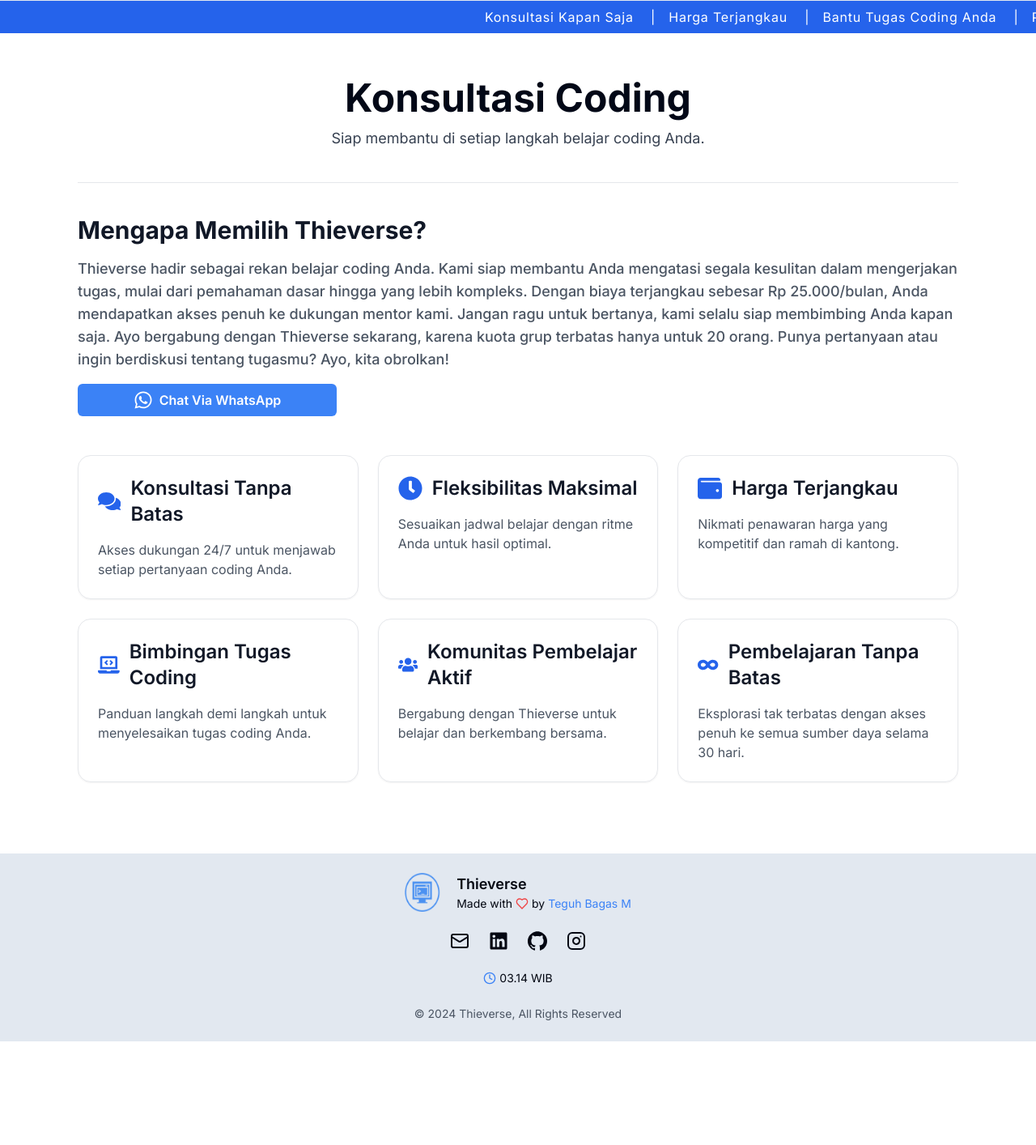
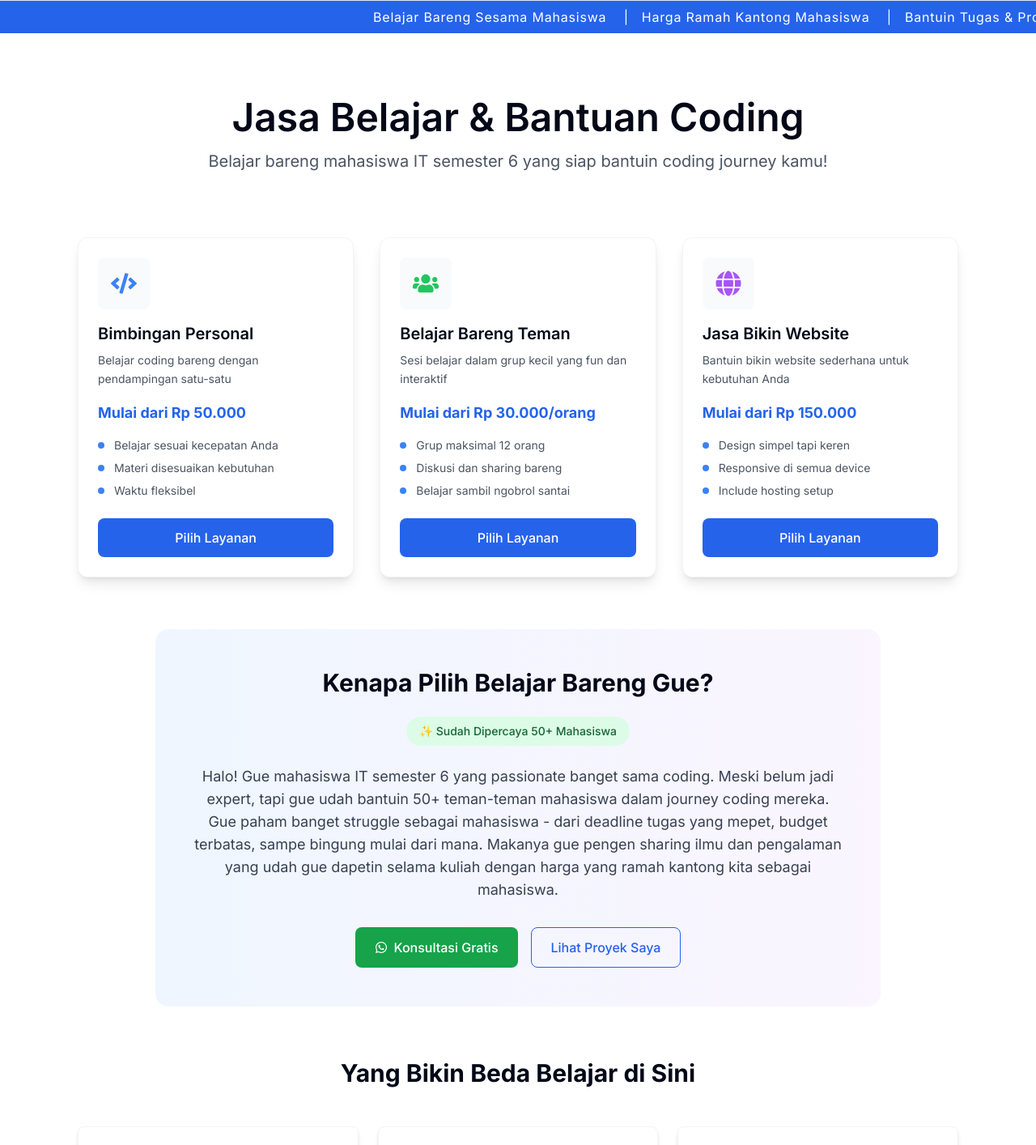
Before and after one commit to TeguhBagasM/thieverse, a Next.js app: page /konsultasi in a window 1280 px wide. Shown: the part 80-1494 px from the top of the page at 81% size. Before the commit the page ends 1366 px from the top, so only its background shows below. Built offline with nearby package versions, Linux system fonts and the light colour scheme; no server answers.

Commit message:
feat(jasa): add jasa page

```diff
--- a/app/konsultasi/page.tsx
+++ b/app/konsultasi/page.tsx
@@ -1,79 +1,172 @@
 import React from "react";
 import { Metadata } from "next";
 import InsightRoll from "@/components/insight-roll";
-import { konsulFeaturs, siteConfig } from "@/config/site";
-import { FaWhatsapp } from "react-icons/fa";
+import { jasaFeatures, siteConfig } from "@/config/site";
+import { FaWhatsapp, FaCode, FaUsers, FaGlobe } from "react-icons/fa";
 
 export const metadata: Metadata = {
-  title: `Konsultasi | ${siteConfig.name}`,
-  description: "Konsultasi",
+  title: `Layanan Jasa | ${siteConfig.name}`,
+  description: "Layanan jasa programming, mentoring, dan pengembangan website profesional",
 };
 
 const insights: string[] = [
-  "Konsultasi Kapan Saja",
-  "Harga Terjangkau",
-  "Bantu Tugas Coding Anda",
-  "Panduan untuk Pemula",
-  "Belajar Coding dari 0",
-  "Teman Belajar di Setiap Langkah",
+  "Belajar Bareng Sesama Mahasiswa",
+  "Harga Ramah Kantong Mahasiswa",
+  "Bantuin Tugas & Project Coding",
+  "Belajar Sambil Sharing Pengalaman",
+  "Teman Belajar yang Asik & Supportif",
 ];
 
-export default function KonsultasiPage() {
+const serviceCards = [
+  {
+    icon: <FaCode className="w-8 h-8 text-blue-500" />,
+    title: "Bimbingan Personal",
+    description: "Belajar coding bareng dengan pendampingan satu-satu",
+    price: "Mulai dari Rp 50.000",
+    features: ["Belajar sesuai kecepatan Anda", "Materi disesuaikan kebutuhan", "Waktu fleksibel"],
+  },
+  {
+    icon: <FaUsers className="w-8 h-8 text-green-500" />,
+    title: "Belajar Bareng Teman",
+    description: "Sesi belajar dalam grup kecil yang fun dan interaktif",
+    price: "Mulai dari Rp 30.000/orang",
+    features: [
+      "Grup maksimal 12 orang",
+      "Diskusi dan sharing bareng",
+      "Belajar sambil ngobrol santai",
+    ],
+  },
+  {
+    icon: <FaGlobe className="w-8 h-8 text-purple-500" />,
+    title: "Jasa Bikin Website",
+    description: "Bantuin bikin website sederhana untuk kebutuhan Anda",
+    price: "Mulai dari Rp 150.000",
+    features: ["Design simpel tapi keren", "Responsive di semua device", "Include hosting setup"],
+  },
+];
+
+export default function JasaPage() {
   return (
     <>
       <InsightRoll insights={insights} />
-      <div className="container max-w-6xl py-6 lg:py-14">
-        <div className="flex flex-col items-start gap-6 md:flex-row md:justify-between md:items-center md:gap-10">
-          <div className="flex-1 text-center">
-            <h1 className="font-bold text-4xl md:text-5xl">Konsultasi Coding</h1>
-            <p className="mt-3 text-lg text-gray-700 dark:text-gray-300">
-              Siap membantu di setiap langkah belajar coding Anda.
-            </p>
+
+      <section className="w-full px-5 sm:px-10 md:px-24 sxl:px-32 flex flex-col items-center">
+        <div className="relative w-full flex flex-col items-center justify-center py-16 sm:py-20">
+          <h1 className="inline-block font-semibold capitalize text-2xl sm:text-3xl md:text-4xl lg:text-5xl text-center text-dark dark:text-light mb-4">
+            Jasa Belajar & Bantuan Coding
+          </h1>
+          <p className="text-center text-base sm:text-lg md:text-xl text-gray-600 dark:text-gray-300 max-w-3xl">
+            Belajar bareng mahasiswa IT semester 6 yang siap bantuin coding journey kamu!
+          </p>
+        </div>
+
+        <div className="grid grid-cols-1 md:grid-cols-2 lg:grid-cols-3 gap-8 w-full max-w-7xl mb-16">
+          {serviceCards.map((service, index) => (
+            <div
+              key={index}
+              className="bg-white dark:bg-gray-800 rounded-xl shadow-lg hover:shadow-xl transition-all duration-300 p-6 border border-gray-100 dark:border-gray-700 hover:border-blue-200 dark:hover:border-blue-600"
+            >
+              <div className="flex items-center justify-center w-16 h-16 bg-gray-50 dark:bg-gray-700 rounded-lg mb-4">
+                {service.icon}
+              </div>
+              <h3 className="text-xl font-semibold text-dark dark:text-light mb-2">{service.title}</h3>
+              <p className="text-gray-600 dark:text-gray-300 mb-4 text-sm leading-relaxed">
+                {service.description}
+              </p>
+              <div className="text-lg font-bold text-blue-600 dark:text-blue-400 mb-4">
+                {service.price}
+              </div>
+              <ul className="space-y-2 mb-6">
+                {service.features.map((feature, idx) => (
+                  <li key={idx} className="flex items-center text-sm text-gray-600 dark:text-gray-300">
+                    <span className="w-2 h-2 bg-blue-500 rounded-full mr-3 flex-shrink-0"></span>
+                    {feature}
+                  </li>
+                ))}
+              </ul>
+              <button className="w-full bg-blue-600 hover:bg-blue-700 text-white font-medium py-3 px-4 rounded-lg transition-colors duration-200">
+                Pilih Layanan
+              </button>
+            </div>
+          ))}
+        </div>
+
+        <div className="w-full max-w-4xl bg-gradient-to-r from-blue-50 to-purple-50 dark:from-gray-800 dark:to-gray-700 rounded-2xl p-8 sm:p-12 mb-16">
+          <h2 className="text-2xl sm:text-3xl font-bold text-center text-dark dark:text-light mb-6">
+            Kenapa Pilih Belajar Bareng Gue?
+          </h2>
+          <div className="text-center mb-6">
+            <span className="inline-block bg-green-100 dark:bg-green-900 text-green-800 dark:text-green-200 px-4 py-2 rounded-full text-sm font-medium">
+              ✨ Sudah Dipercaya 50+ Mahasiswa
+            </span>
+          </div>
+          <p className="text-gray-700 dark:text-gray-300 leading-relaxed text-center text-base sm:text-lg mb-8">
+            Halo! Gue mahasiswa IT semester 6 yang passionate banget sama coding. Meski belum jadi
+            expert, tapi gue udah bantuin 50+ teman-teman mahasiswa dalam journey coding mereka. Gue
+            paham banget struggle sebagai mahasiswa - dari deadline tugas yang mepet, budget terbatas,
+            sampe bingung mulai dari mana. Makanya gue pengen sharing ilmu dan pengalaman yang udah gue
+            dapetin selama kuliah dengan harga yang ramah kantong kita sebagai mahasiswa.
+          </p>
+          <div className="flex flex-col sm:flex-row gap-4 justify-center">
+            <a
+              href="#"
+              className="inline-flex items-center justify-center bg-green-600 hover:bg-green-700 text-white font-medium py-3 px-6 rounded-lg transition-colors duration-200"
+            >
+              <FaWhatsapp className="mr-2" />
+              Konsultasi Gratis
+            </a>
+            <button className="inline-flex items-center justify-center border border-blue-600 text-blue-600 dark:text-blue-400 hover:bg-blue-600 hover:text-white font-medium py-3 px-6 rounded-lg transition-colors duration-200">
+              Lihat Proyek Saya
+            </button>
           </div>
         </div>
 
-        <hr className="my-10 border-gray-200 dark:border-gray-700" />
+        <div className="w-full max-w-6xl">
+          <h2 className="text-2xl sm:text-3xl font-bold text-center text-dark dark:text-light mb-12">
+            Yang Bikin Beda Belajar di Sini
+          </h2>
+          <div className="grid grid-cols-1 md:grid-cols-2 lg:grid-cols-3 gap-6">
+            {jasaFeatures?.map((feature, index) => (
+              <div
+                key={index}
+                className="bg-white dark:bg-gray-800 rounded-lg p-6 shadow-md hover:shadow-lg transition-shadow duration-300 border border-gray-100 dark:border-gray-700"
+              >
+                <div className="flex items-start space-x-4">
+                  <div className="flex-shrink-0 w-12 h-12 bg-blue-100 dark:bg-blue-900 rounded-lg flex items-center justify-center">
+                    <span className="text-blue-600 dark:text-blue-400 text-xl font-bold">
+                      {index + 1}
+                    </span>
+                  </div>
+                  <div>
+                    <h3 className="text-lg font-semibold text-dark dark:text-light mb-2">
+                      {feature.title}
+                    </h3>
+                    <p className="text-gray-600 dark:text-gray-300 text-sm leading-relaxed">
+                      {feature.description}
+                    </p>
+                  </div>
+                </div>
+              </div>
+            ))}
+          </div>
+        </div>
 
-        <div className="mb-12">
-          <h2 className="relative section-title-after text-3xl font-bold text-gray-900 dark:text-gray-100 mb-4">
-            Mengapa Memilih Thieverse?
+        <div className="w-full max-w-4xl text-center py-16">
+          <h2 className="text-2xl sm:text-3xl font-bold text-dark dark:text-light mb-4">
+            Yuk, Mulai Belajar Bareng!
           </h2>
-          <p className="text-lg font-medium text-gray-600 dark:text-gray-300">
-            Thieverse hadir sebagai rekan belajar coding Anda. Kami siap membantu Anda mengatasi segala
-            kesulitan dalam mengerjakan tugas, mulai dari pemahaman dasar hingga yang lebih kompleks.
-            Dengan biaya terjangkau sebesar Rp 25.000/bulan, Anda mendapatkan akses penuh ke dukungan
-            mentor kami. Jangan ragu untuk bertanya, kami selalu siap membimbing Anda kapan saja. Ayo
-            bergabung dengan Thieverse sekarang, karena kuota grup terbatas hanya untuk 20 orang. Punya
-            pertanyaan atau ingin berdiskusi tentang tugasmu? Ayo, kita obrolkan!
+          <p className="text-gray-600 dark:text-gray-300 mb-8 text-base sm:text-lg">
+            Chat gue dulu untuk diskusi kebutuhan belajar kamu. Konsultasi gratis kok!
           </p>
           <a
-            target="_blank"
-            rel="noreferrer"
-            href={siteConfig.links.whatsapp}
-            className="flex items-center justify-center bg-blue-500 text-white font-semibold py-2 px-4 rounded-md mt-4 transition-transform transform hover:scale-105 focus:outline-none focus:ring-2 focus:ring-blue-500 focus:ring-opacity-50 max-w-xs w-full sm:w-auto"
+            href="#"
+            className="inline-flex items-center justify-center bg-gradient-to-r from-blue-600 to-purple-600 hover:from-blue-700 hover:to-purple-700 text-white font-medium py-4 px-8 rounded-lg transition-all duration-200 shadow-lg hover:shadow-xl transform hover:-translate-y-0.5"
           >
-            <FaWhatsapp className="h-6 w-6 mr-2" />
+            <FaWhatsapp className="mr-2 text-xl" />
             Chat Via WhatsApp
           </a>
         </div>
-
-        <div className="grid grid-cols-1 sm:grid-cols-2 lg:grid-cols-3 gap-6">
-          {konsulFeaturs?.map((feature) => (
-            <div
-              key={feature.title}
-              className="flex flex-col items-start p-6 border rounded-2xl shadow-sm transition-all duration-300 transform hover:-translate-y-1 hover:shadow-md border-gray-200 dark:border-gray-700 group"
-            >
-              <div className="flex items-center mb-2">
-                <feature.icon className="text-3xl text-blue-600 dark:text-blue-500 dark:group-hover:text-blue-400 group-hover:text-blue-700" />
-                <h3 className="ml-3 text-2xl font-semibold text-gray-900 dark:text-gray-100">
-                  {feature.title}
-                </h3>
-              </div>
-              <p className="text-base text-gray-600 dark:text-gray-400 mt-2">{feature.description}</p>
-            </div>
-          ))}
-        </div>
-      </div>
+      </section>
     </>
   );
 }
--- a/config/site.ts
+++ b/config/site.ts
@@ -19,36 +19,42 @@ export const siteConfig = {
   },
 };
 
-export const konsulFeaturs = [
+export const jasaFeatures = [
   {
-    title: "Konsultasi Tanpa Batas",
-    description: "Akses dukungan 24/7 untuk menjawab setiap pertanyaan coding Anda.",
-    icon: FaComments,
+    title: "Sesama Mahasiswa",
+    description: "Belajar bareng teman sesama mahasiswa yang paham struggle dan tantangan kuliah IT",
   },
   {
-    title: "Fleksibilitas Maksimal",
-    description: "Sesuaikan jadwal belajar dengan ritme Anda untuk hasil optimal.",
-    icon: FaClock,
+    title: "Harga Mahasiswa Banget",
+    description: "Tarif yang disesuaikan dengan budget mahasiswa, ga bikin kantong bolong",
   },
   {
-    title: "Harga Terjangkau",
-    description: "Nikmati penawaran harga yang kompetitif dan ramah di kantong.",
-    icon: FaWallet,
+    title: "Waktu Fleksibel",
+    description: "Jadwal yang bisa disesuaikan dengan jadwal kuliah dan aktivitas kampus kamu",
   },
   {
-    title: "Bimbingan Tugas Coding",
-    description: "Panduan langkah demi langkah untuk menyelesaikan tugas coding Anda.",
-    icon: FaLaptopCode,
+    title: "Belajar Sambil Ngobrol",
+    description: "Suasana belajar yang santai dan friendly, ga kaku kayak di kelas formal",
   },
   {
-    title: "Komunitas Pembelajar Aktif",
-    description: "Bergabung dengan Thieverse untuk belajar dan berkembang bersama.",
-    icon: FaUsers,
+    title: "Sharing Pengalaman",
+    description: "Berbagi tips dan trik yang udah dipraktekkan selama kuliah dan ngerjain project",
   },
   {
-    title: "Pembelajaran Tanpa Batas",
-    description: "Eksplorasi tak terbatas dengan akses penuh ke semua sumber daya selama 30 hari.",
-    icon: FaInfinity,
+    title: "Bantuan Tugas Real-time",
+    description: "Siap bantuin tugas yang lagi stuck atau deadline yang mepet",
+  },
+  {
+    title: "Komunitas Support",
+    description: "Join grup belajar bareng teman-teman lain yang sama-sama belajar coding",
+  },
+  {
+    title: "Learn by Doing",
+    description: "Belajar langsung praktek dengan project-project sederhana yang aplikatif",
+  },
+  {
+    title: "No Pressure Learning",
+    description: "Belajar tanpa tekanan, boleh nanya berkali-kali sampai paham",
   },
 ];
 
```
Also changed, not shown: components/main-nav.tsx (+12 -12 lines).
